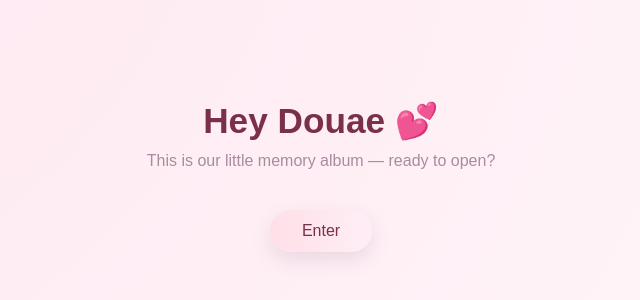
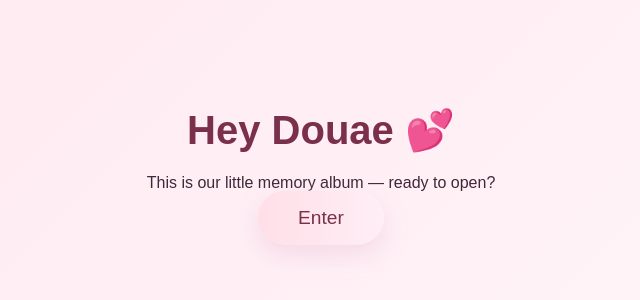
Before and after one commit to ryeggouti/X, a plain HTML site: page index.html in a window 1280 px wide. Shown: the part 224-524 px from the top of the page, without its empty margins (319-959 px from the left). Drawn offline with Linux system fonts and the light colour scheme.

Commit message:
Revamp intro screen styles and animations
Updated styles for the intro screen and button animations. Improved layout and transitions for better user experience.

```diff
--- a/index.html
+++ b/index.html
@@ -14,83 +14,86 @@
       --shadow: 0 8px 24px rgba(120,80,110,0.08);
       --radius: 18px;
       font-family: 'Poppins', sans-serif;
-    }
-    html, body {
+    }html, body {
   height: 100%;
   margin: 0;
   background: linear-gradient(180deg,#fff5f8 0%,var(--bg) 100%);
   color: #40283a;
   overflow: hidden;
 }
+
+/* Intro Screen */
 .intro-screen {
   position: fixed;
   top: 0; left: 0; right: 0; bottom: 0;
-      background: radial-gradient(circle at top left, #ffe6ef, #fff8fb);
+  background: linear-gradient(135deg, #ffe6ef, #fff8fb);
   display: flex;
   flex-direction: column;
   align-items: center;
   justify-content: center;
   z-index: 10;
-      transition: opacity 1s ease, transform 1s ease;
+  text-align: center;
+  animation: fadeIn 1s ease forwards;
 }
-    .intro-screen.hidden {
-      opacity: 0;
-      transform: scale(1.1);
-      pointer-events: none;
+
+.intro-title {
+  font-size: 2.5rem;
+  font-weight: 700;
+  color: #7a2f4a;
+  margin-bottom: 20px;
+  animation: fadeUp 1.5s ease forwards;
 }
-    .intro-title {
-      font-size: 2.2rem;
-      font-weight: 600;
+
+.enter-btn {
+  padding: 16px 40px;
+  font-size: 1.2rem;
   color: #7a2f4a;
-      text-align: center;
-      animation: fadeUp 1.6s ease forwards;
-    }
-    .intro-subtitle {
-      color: var(--muted);
-      margin-top: 10px;
-      font-size: 1rem;
-      animation: fadeUp 2s ease forwards;
-    }
-    .enter-btn {
-      margin-top: 40px;
-      padding: 12px 32px;
+  background: linear-gradient(90deg, #ffdfe7, #ffeef6);
   border: none;
   border-radius: 999px;
-      background: linear-gradient(90deg, #ffdfe7, #ffeef6);
-      font-size: 1rem;
-      color: #7a2f4a;
   cursor: pointer;
   box-shadow: 0 8px 20px rgba(120,80,110,0.15);
-      transition: transform 0.2s ease;
+  animation: glow 2s ease-in-out infinite alternate, bounce 1.2s ease-in-out infinite;
 }
-    .enter-btn:hover {
-      transform: scale(1.05);
-    }
+
 @keyframes fadeUp {
   from { opacity: 0; transform: translateY(20px); }
-      to { opacity: 1; transform: none; }
-    }/* album */
+  to { opacity: 1; transform: translateY(0); }
+}
+
+@keyframes glow {
+  from { box-shadow: 0 8px 20px rgba(120,80,110,0.15); }
+  to { box-shadow: 0 12px 30px rgba(255,180,220,0.35); }
+}
+
+@keyframes bounce {
+  0%, 100% { transform: translateY(0); }
+  50% { transform: translateY(-6px); }
+}
+
+/* Album */
 .wrap { display: none; min-height: 100vh; align-items: center; justify-content: center; padding: 30px; animation: fadeIn 1s ease forwards; }
 .wrap.visible { display: flex; }
-@keyframes fadeIn {
-  from { opacity: 0; }
-  to { opacity: 1; }
-}
+
 .album {
   width: 920px; max-width: 95vw; background: var(--card); border-radius: 22px; padding: 28px; box-shadow: var(--shadow); position: relative; overflow: hidden;
 }
+
 header { display: flex; gap: 18px; align-items: center; }
 .logo { width: 64px; height: 64px; border-radius: 12px; background: linear-gradient(135deg,var(--accent),#ffdfe7); display: flex; align-items: center; justify-content: center; font-weight: 700; color: #7a2f4a; box-shadow: 0 6px 18px rgba(250,200,230,0.35); }
 h1 { font-size: 20px; margin: 0; }
 p.lead { margin: 4px 0 0; color: var(--muted); }
+
 .stage { margin-top: 22px; display: flex; align-items: center; gap: 20px; }
 .frame { flex: 1; display: flex; justify-content: center; }
 .polaroid { width: 640px; max-width: 82vw; background: #fff; border-radius: 14px; padding: 18px; padding-bottom: 56px; box-shadow: 0 18px 40px rgba(100,40,70,0.12); position: relative; transition: transform .45s cubic-bezier(.2,.9,.25,1); }
-.photo { height: 420px; border-radius: 8px; background-size: cover; background-position: center; }
+.photo { height: 420px; border-radius: 8px; background-size: cover; background-position: center; transition: opacity 0.4s ease; }
 .caption { position: absolute; left: 18px; right: 18px; bottom: 18px; font-size: 15px; color: #6a3f53; }
+
 .nav { width: 86px; display: flex; flex-direction: column; gap: 12px; align-items: center; }
 .btn { background: transparent; border: 0; font-size: 26px; padding: 10px; border-radius: 12px; cursor: pointer; }
 .page-ind { font-size: 13px; color: var(--muted); }
+
 .controls { display: flex; align-items: center; gap: 12px; margin-top: 18px; }
 .play { padding: 8px 12px; border-radius: 999px; border: 0; background: linear-gradient(90deg,#ffdfe7,#ffeef6); cursor: pointer; }
 footer { display: flex; justify-content: space-between; align-items: center; margin-top: 18px; }
@@ -138,18 +141,22 @@ footer { display: flex; justify-content: space-between; align-items: center; mar
       </audio>
     </main>
   </div>  <script>
-    // intro animation
+    // Intro button
     const intro = document.getElementById('intro');
     const albumWrap = document.getElementById('albumWrap');
     const enterBtn = document.getElementById('enterBtn');
+    const audio = document.getElementById('bgAudio');
+
     enterBtn.addEventListener('click', () => {
-      intro.classList.add('hidden');
-      setTimeout(()=>{
-        intro.style.display='none';
+      intro.style.opacity = 0;
+      setTimeout(() => {
+        intro.style.display = 'none';
         albumWrap.classList.add('visible');
-      },900);
+        audio.play();
+      }, 900);
     });
 
+    // Page navigation
     const pages = [
       {img: 'https://via.placeholder.com/900x600?text=Photo+1', caption: 'Our first trip — that sunset.'},
       {img: 'https://via.placeholder.com/900x600?text=Photo+2', caption: 'That silly market day we got lost.'},
@@ -179,7 +186,6 @@ footer { display: flex; justify-content: space-between; align-items: center; mar
     prev.addEventListener('click', ()=>{ index = (index-1+pages.length)%pages.length; render(); });
     next.addEventListener('click', ()=>{ index = (index+1)%pages.length; render(); });
 
-    const audio = document.getElementById('bgAudio');
     const playBtn = document.getElementById('playBtn');
     let playing = false;
     playBtn.addEventListener('click', async ()=>{
```
Lines whose indentation alone changed are shown as unchanged.
